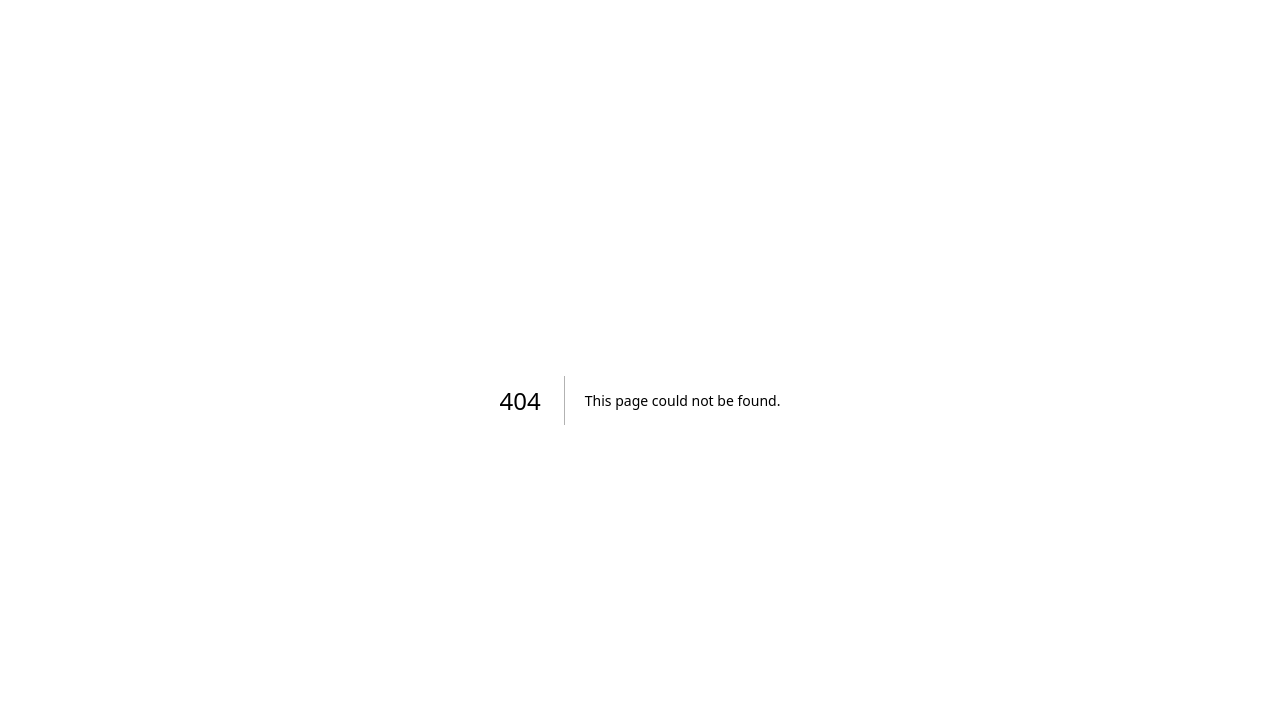
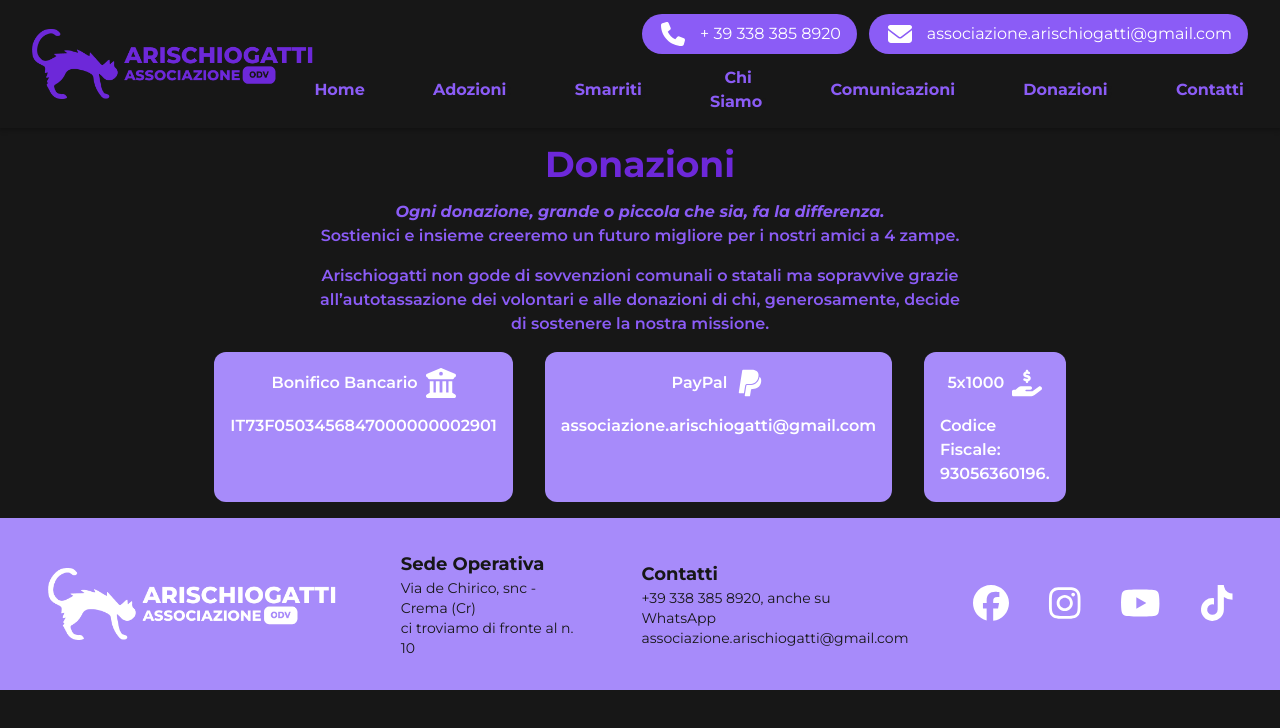
Before and after one commit to nicholascodazzi/arischiogatti, a Next.js app: page /donazioni in a window 1280 px wide. Before the commit this address had no page. Shown: the top 728 px of the page. Built offline with nearby package versions, Linux system fonts and the light colour scheme.

Commit message:
Donation sections initialised

```diff
--- /dev/null
+++ b/app/components/subcomponents/Donation-Card.js
@@ -0,0 +1,26 @@
+import { FontAwesomeIcon } from "@fortawesome/react-fontawesome";
+import { faBank, faHandHoldingDollar } from "@fortawesome/free-solid-svg-icons";
+import { faPaypal } from "@fortawesome/free-brands-svg-icons";
+export default function DonationCard({ title, description }) {
+  return (
+    <div className="rounded-xl bg-violet-400">
+      <div className="flex flex-col items-center gap-4 p-4 text-white">
+        <div className="flex items-center gap-2">
+          <p>{title}</p>
+          <FontAwesomeIcon
+            icon={
+              title == "Bonifico Bancario"
+                ? faBank
+                : title == "PayPal"
+                  ? faPaypal
+                  : faHandHoldingDollar
+            }
+            width={30}
+            className="text-3xl"
+          />
+        </div>
+        <p>{description}</p>
+      </div>
+    </div>
+  );
+}
--- /dev/null
+++ b/app/donazioni/layout.tsx
@@ -0,0 +1,19 @@
+import { montserrat } from "../layout";
+import Navbar from "../templates/Navbar";
+import Footer from "../templates/Footer";
+
+export default function DashboardLayout({
+  children,
+}: {
+  children: React.ReactNode;
+}) {
+  return (
+    <html lang="en">
+      <body className={montserrat.className}>
+        <Navbar />
+        <main>{children}</main>
+        <Footer />
+      </body>
+    </html>
+  );
+}
--- /dev/null
+++ b/app/donazioni/page.js
@@ -0,0 +1,42 @@
+"use client";
+import Title from "../components/subcomponents/Title";
+import DonationCard from "../components/subcomponents/Donation-Card";
+export default function Adoptions() {
+  return (
+    <>
+      <Title>Donazioni</Title>
+      <div className="mx-8 my-4 flex flex-col items-center text-base font-semibold text-violet-500 md:mx-32 lg:mx-48 xl:mx-80">
+        <div className="mb-4 flex flex-col items-center">
+          <p className="italic">
+            Ogni donazione, grande o piccola che sia, fa la differenza.
+          </p>
+          <p>
+            Sostienici e insieme creeremo un futuro migliore per i nostri amici
+            a 4 zampe.
+          </p>
+        </div>
+        <div className="mb-4 flex flex-col items-center text-center">
+          <p>
+            Arischiogatti non gode di sovvenzioni comunali o statali ma
+            sopravvive grazie all’autotassazione dei volontari e alle donazioni
+            di chi, generosamente, decide di sostenere la nostra missione.
+          </p>
+        </div>
+        <div className="flex gap-8 md:flex-row">
+          <DonationCard
+            title="Bonifico Bancario"
+            description={`IT73F0503456847000000002901`}
+          />
+          <DonationCard
+            title="PayPal"
+            description="associazione.arischiogatti@gmail.com"
+          />
+          <DonationCard
+            title="5x1000"
+            description="Codice Fiscale: 93056360196."
+          />
+        </div>
+      </div>
+    </>
+  );
+}
--- a/app/templates/Footer.js
+++ b/app/templates/Footer.js
@@ -25,7 +25,7 @@
           <FooterVoice
             title={"Sede Operativa"}
             subtitle={
-              "Via de Chirico, snc - Crema (CR) \n ci troviamo di fronte al n. 10"
+              "Via de Chirico, snc - Crema (Cr) \n ci troviamo di fronte al n. 10"
             }
           />
         </div>
```
